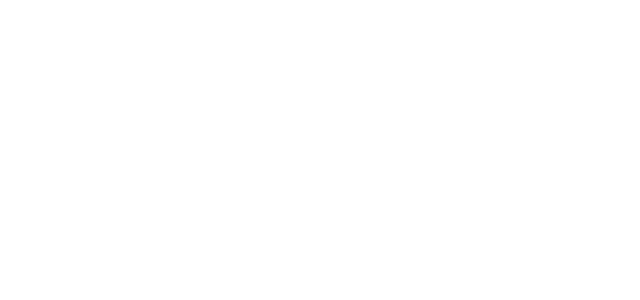
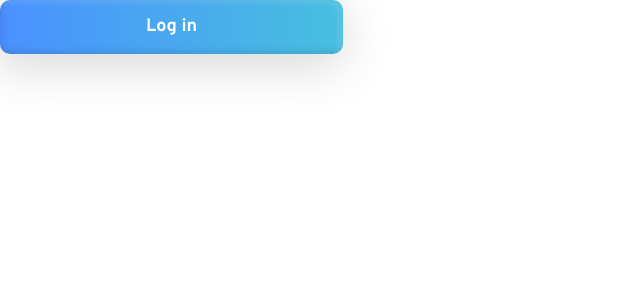
Before and after one commit to MaayanKaplan/weather-app, a React (Create React App) app: page / in a window 1280 px wide. Shown: the top 300 px of the page, without its empty margins (0-640 px from the left). Built offline with nearby package versions, Linux system fonts and the light colour scheme.

Commit message:
Button component created

```diff
--- a/src/App.tsx
+++ b/src/App.tsx
@@ -1,7 +1,16 @@
 import React from "react";
+import Button from "./Common/Button";
+import WarningBox from "./Common/WarningBox";
 
 const App: React.FC = () => {
-  return <div className="App"></div>;
+  return (
+    <>
+      <Button variant="primary" disabled>
+        Log in
+      </Button>
+      {/* <WarningBox /> */}
+    </>
+  );
 };
 
 export default App;
--- /dev/null
+++ b/src/Common/Button.tsx
@@ -0,0 +1,68 @@
+import React from "react";
+import styled from "styled-components";
+import { Theme } from "../themes";
+
+type ButtonVariants = "primary" | "white" | "ghost" | "link" | "nav-link";
+
+interface Props {
+  variant?: ButtonVariants;
+  theme?: Theme;
+}
+
+const Button = styled.button<Props>`
+  background: none;
+  font-family: inherit;
+  border: none;
+  justify-content: center;
+  align-items: center;
+  border-radius: 10px;
+  font-size: 1.8rem;
+  line-height: 1.2;
+  cursor: pointer;
+  /* padding: 16px 54px; */
+
+  &:disabled {
+    color-opacity: 0.4;
+  }
+
+  ${(props: Props) => {
+    switch (props.variant) {
+      case "white":
+        return `
+          padding: 16px 54px;
+          box-shadow: inset -6px 4px 4px 0 rgba(255, 255, 255, 0.1), inset 2px -3px 6px 0 rgba(0, 0, 0, 0.1);
+          background-color: #fff;
+          color: #444e72;
+          font-weight: bold;
+        `;
+      case "ghost":
+        return `
+        padding: 16px 24px;
+        border: solid 1px #fff;
+        font-weight: bold;
+        color: #fff;
+        `;
+      case "link":
+        return `
+          text-decoration: underline;
+          color: #222
+        `;
+      case "nav-link":
+        return `
+          color: #fff;
+        `;
+      case "primary":
+      default:
+        return `
+          padding: 16px 146px;
+          border-radius: 10px;
+          box-shadow: -4px 8px 50px 4px rgba(0, 0, 0, 0.16), inset -6px 4px 4px 0 rgba(255, 255, 255, 0.1), inset 2px -3px 6px 0 rgba(0, 0, 0, 0.1);
+          background-image: linear-gradient(to left, #47bfdf, #4a91ff);
+          color: #fff;
+          font-weight: bold;
+        `;
+    }
+  }}
+`;
+
+export default Button;
--- /dev/null
+++ b/src/Common/WarningBox.tsx
@@ -0,0 +1,31 @@
+import React from "react";
+import styled from "styled-components";
+import { IconWarning } from "../Common/Icon";
+
+type Props = {
+  // description: string;
+  img: string;
+  title: string | undefined;
+};
+
+const WarningBox: React.FC<Props> = () => {
+  return (
+    <StyledWarningBox>
+      {/* <img alt="warning icon" src={IconWarning}></img> */}
+      <p>test</p>
+    </StyledWarningBox>
+  );
+};
+
+const StyledWarningBox = styled.div`
+  /* display: flex; */
+  /* flex-direction: column; */
+  justify-content: center;
+  /* align-items: flex-start; */
+  /* margin: 32px 135px; */
+  padding: 24px;
+  border-radius: 10px;
+  background-color: #ffe7e7;
+`;
+
+export default WarningBox;
```
Also changed, not shown: src/Common/Icon.tsx (added, +49 -0 lines), src/themes.tsx (+8 -0 lines).
